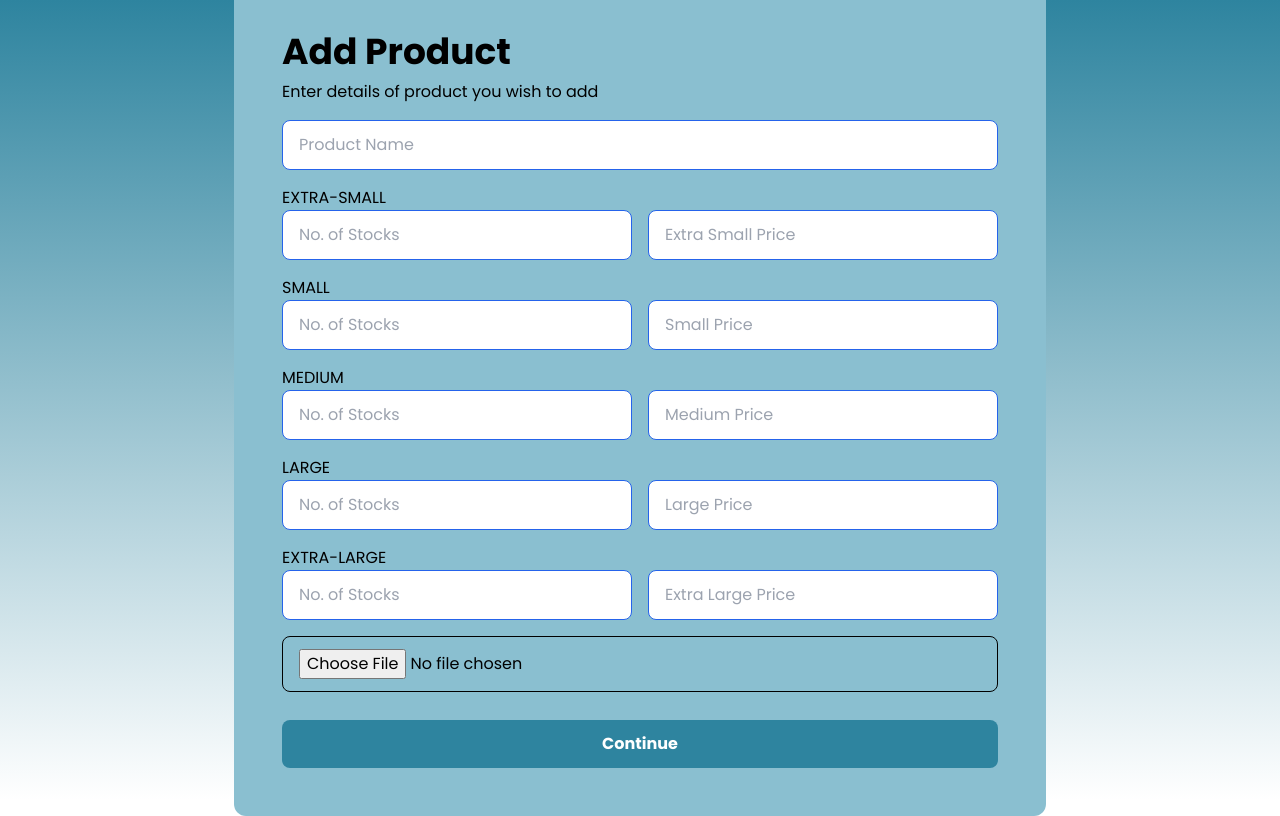
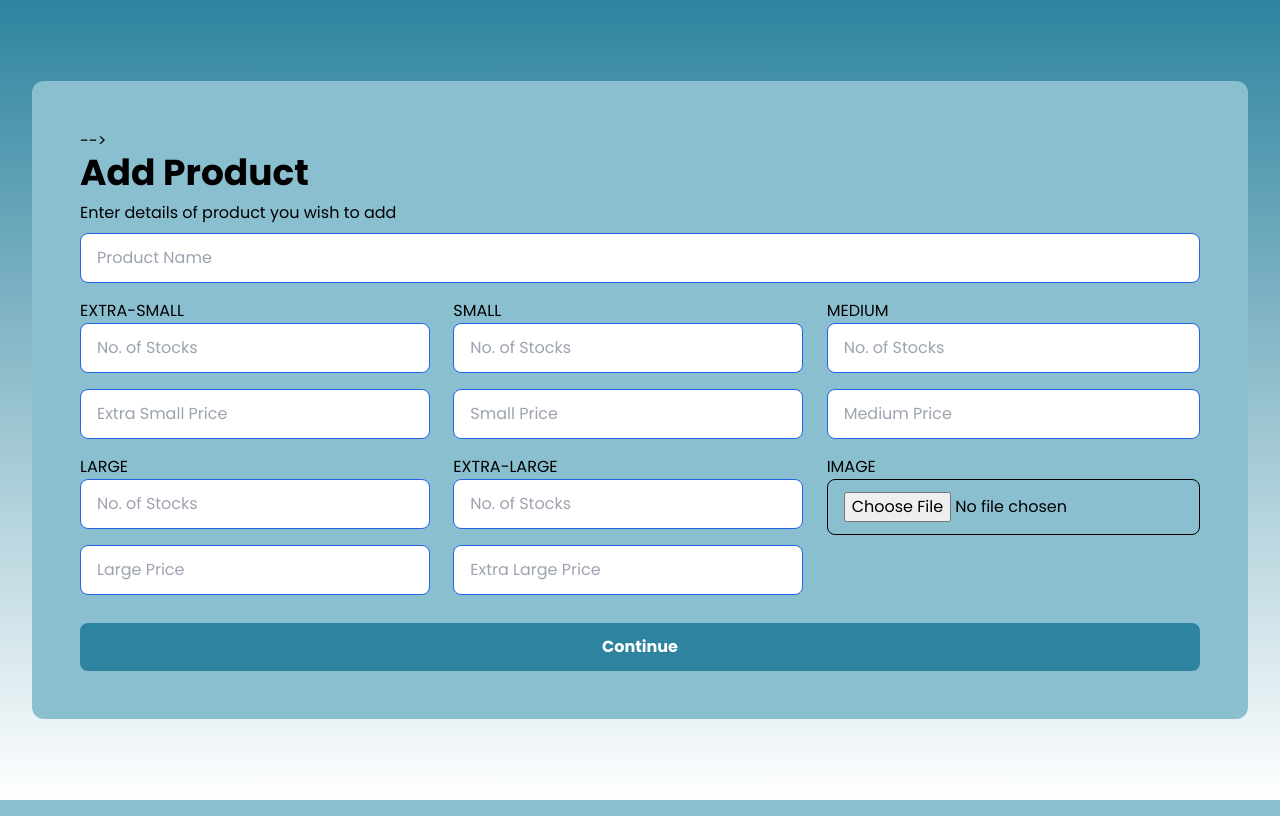
Before and after one commit to rgrgogu/Uniform-ECommerce, a PHP site: page /pages/add_product.php in a window 1280 px wide. Run offline with PHP 8.4, Linux system fonts and the light colour scheme; style sheets or scripts are compiled from the project's sources.

Commit message:
fixing layout :angry:

```diff
--- a/PHP Database/messages.php
+++ b/PHP Database/messages.php
@@ -24,7 +24,8 @@ if (isset($_SESSION['message'])) {
             </div>
         </div>
     </body>
-<?php
+    </html>
+<!-- <?php
     unset($_SESSION['message']);
 }
-?>
+?> -->
--- a/pages/add_product.php
+++ b/pages/add_product.php
@@ -13,44 +13,75 @@ session_start();
 </head>
 
 <body>
-    <main class="bg-gradient-to-t from-white to-[#2E849F] h-screen w-screen flex items-center justify-center">
-        <section class="bg-[#8ABFD0] sm:h-screen sm:w-screen sm:p-6 lg:p-12 sm:rounded-none lg:rounded-xl lg:w-fit lg:h-fit">
+    <main class="bg-gradient-to-t from-white to-[#2E849F] flex items-center justify-center h-screen">
+        <section class="bg-[#8ABFD0] sm:h-screen sm:w-screen lg:h-fit lg:w-fit sm:p-6 lg:p-12 sm:rounded-none lg:rounded-xl ">
             <?php include('../PHP Database/messages.php'); ?>
+            <form action="../PHP Database/product_add.php" method="POST" id="switchTab" class="" enctype="multipart/form-data">
                 <header class="mb-4">
+                    <div id="add-product" class="mb-2">
                         <h2 class="sm:text-2xl lg:text-4xl font-bold mb-2">Add Product</h2>
                         <p class="sm:text-xs md:text-base">Enter details of product you wish to add</p>
+                    </div>
+                    <div id="">
+                        <input type="text" name="product_name" placeholder="Product Name" class="border border-black p-3 px-4 rounded-lg placeholder-shown:border-blue-600 w-full" autocomplete="off" />
+                    </div>
                 </header>
-            <form action="../PHP Database/product_add.php" method="POST" id="switchTab" class="w-full" enctype="multipart/form-data">
-                <div class="flex flex-col">
-                    <input type="text" name="product_name" placeholder="Product Name" class="border border-black p-3 px-4 rounded-lg mb-4 placeholder-shown:border-blue-600" autocomplete="off" required />
+                <div class="grid sm:grid-cols-1 lg:grid-cols-3 w-[70rem]" id="parent">
+                    <div class="">
+                        <div>
                             <label for="">EXTRA-SMALL</label>
-                    <div class="flex flex-row">
+                        </div>
+                        <div class="">
                             <input type="number" name="xs" placeholder="No. of Stocks" class="border border-black p-3 px-4 rounded-lg mb-4 placeholder-shown:border-blue-600 mr-4" autocomplete="off" required />
-                        <input type="number" name="price_xs" placeholder="Extra Small Price" class="border border-black p-3 px-4 rounded-lg mb-4 placeholder-shown:border-blue-600" autocomplete="off" required />
+                            <input type="number" name="price_xs" placeholder="Extra Small Price" class="border border-black p-3 px-4 rounded-lg mb-4 placeholder-shown:border-blue-600" autocomplete="off" />
                         </div>
+                    </div>
+                    <div>
+                        <div>
                             <label for="">SMALL</label>
-                    <div class="flex flex-row">
-                        <input type="number" name="sm" placeholder="No. of Stocks" class="border border-black p-3 px-4 rounded-lg mb-4 placeholder-shown:border-blue-600 mr-4" autocomplete="off" required />
-                        <input type="number" name="price_sm" placeholder="Small Price" class="border border-black p-3 px-4 rounded-lg mb-4 placeholder-shown:border-blue-600" autocomplete="off" required />
                         </div>
+                        <div class="">
+                            <input type="number" name="sm" placeholder="No. of Stocks" class="border border-black p-3 px-4 rounded-lg mb-4 placeholder-shown:border-blue-600 mr-4" autocomplete="off" />
+                            <input type="number" name="price_sm" placeholder="Small Price" class="border border-black p-3 px-4 rounded-lg mb-4 placeholder-shown:border-blue-600" autocomplete="off" />
+                        </div>
+                    </div>
+                    <div>
+                        <div>
                             <label for="">MEDIUM</label>
-                    <div class="flex flex-row">
-                        <input type="number" name="md" placeholder="No. of Stocks" class="border border-black p-3 px-4 rounded-lg mb-4 placeholder-shown:border-blue-600 mr-4" autocomplete="off" required />
-                        <input type="number" name="price_md" placeholder="Medium Price" class="border border-black p-3 px-4 rounded-lg mb-4 placeholder-shown:border-blue-600" autocomplete="off" required />
                         </div>
+                        <div class="">
+                            <input type="number" name="md" placeholder="No. of Stocks" class="border border-black p-3 px-4 rounded-lg mb-4 placeholder-shown:border-blue-600 mr-4 w-full" autocomplete="off" required />
+                            <input type="number" name="price_md" placeholder="Medium Price" class="border border-black p-3 px-4 rounded-lg mb-4 placeholder-shown:border-blue-600 w-full" autocomplete="off" required />
+                        </div>
+                    </div>
+                    <div>
+                        <div>
                             <label for="">LARGE</label>
-                    <div class="flex flex-row">
+                        </div>
+                        <div class="">
                             <input type="number" name="lg" placeholder="No. of Stocks" class="border border-black p-3 px-4 rounded-lg mb-4 placeholder-shown:border-blue-600 mr-4" autocomplete="off" required />
                             <input type="number" name="price_lg" placeholder="Large Price" class="border border-black p-3 px-4 rounded-lg mb-4 placeholder-shown:border-blue-600" autocomplete="off" required />
                         </div>
+                    </div>
+                    <div>
+                        <div>
                             <label for="">EXTRA-LARGE</label>
-                    <div class="flex flex-row">
+                        </div>
+                        <div class="">
                             <input type="number" name="xl" placeholder="No. of Stocks" class="border border-black p-3 px-4 rounded-lg mb-4 placeholder-shown:border-blue-600 mr-4" autocomplete="off" required />
                             <input type="number" name="price_xl" placeholder="Extra Large Price" class="border border-black p-3 px-4 rounded-lg mb-4 placeholder-shown:border-blue-600" autocomplete="off" required />
                         </div>
-                    <input type="file" name="product_img" placeholder="Insert product image" class="border border-black p-3 px-4 rounded-lg mb-4 placeholder-shown:border-blue-600" required />
                     </div>
-                <div id="options" class="mt-3">
+                    <div>
+                        <div>
+                            <label for="">IMAGE</label>
+                        </div>
+                        <div>
+                            <input type="file" name="product_img" placeholder="Insert product image" class="border border-black p-3 px-4 rounded-lg mb-4 placeholder-shown:border-blue-600 w-full" required />
+                        </div>
+                    </div>
+                </div>
+                <div id="options" class="mt-3" aria-disabled="true">
                     <input type="submit" name="btn_add_prd" value="Continue" class="bg-[#2E849F] w-full p-3 rounded-lg text-white cursor-pointer font-bold hover:bg-blue-600" />
                 </div>
             </form>
```
Lines whose indentation alone changed are shown as unchanged.
